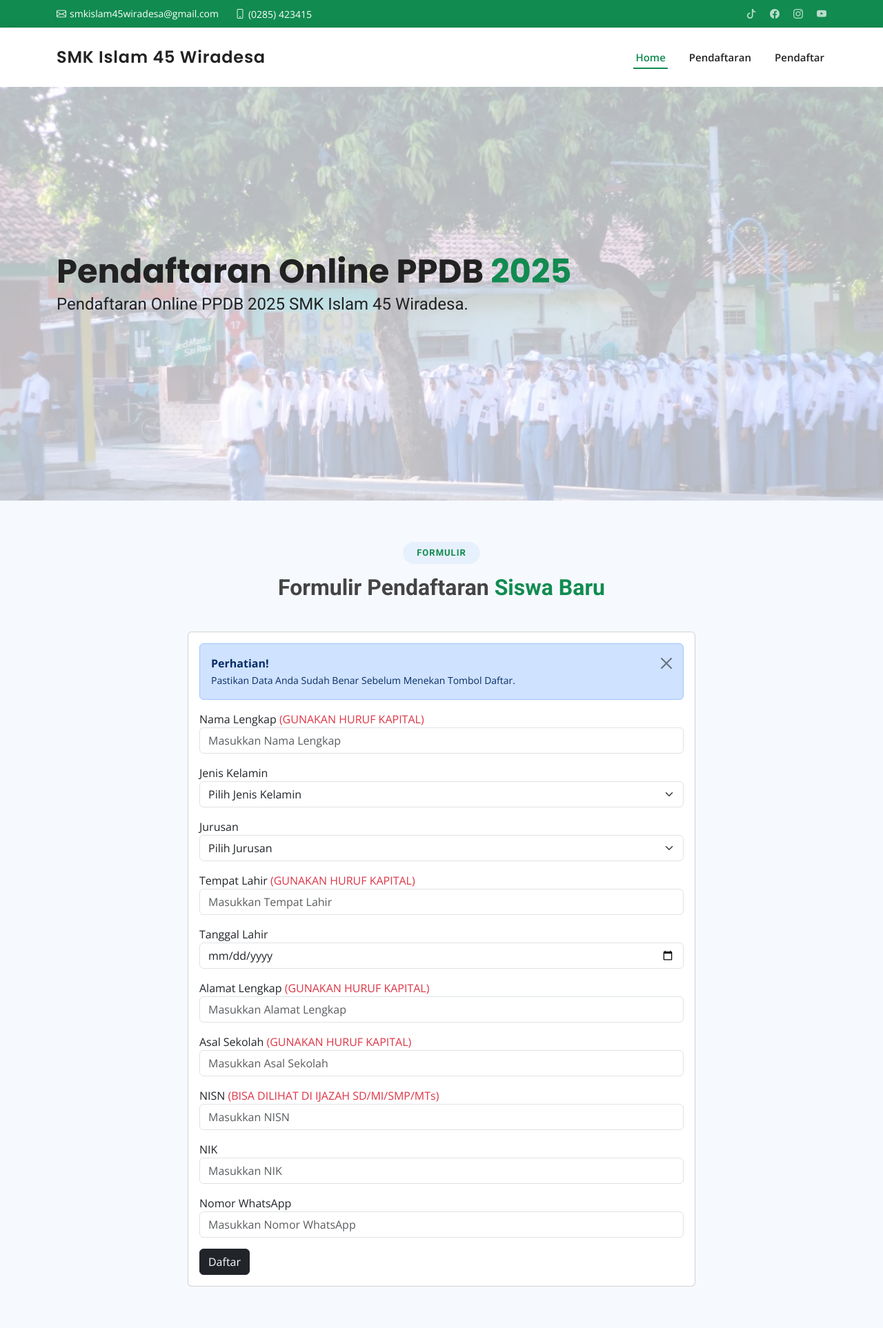
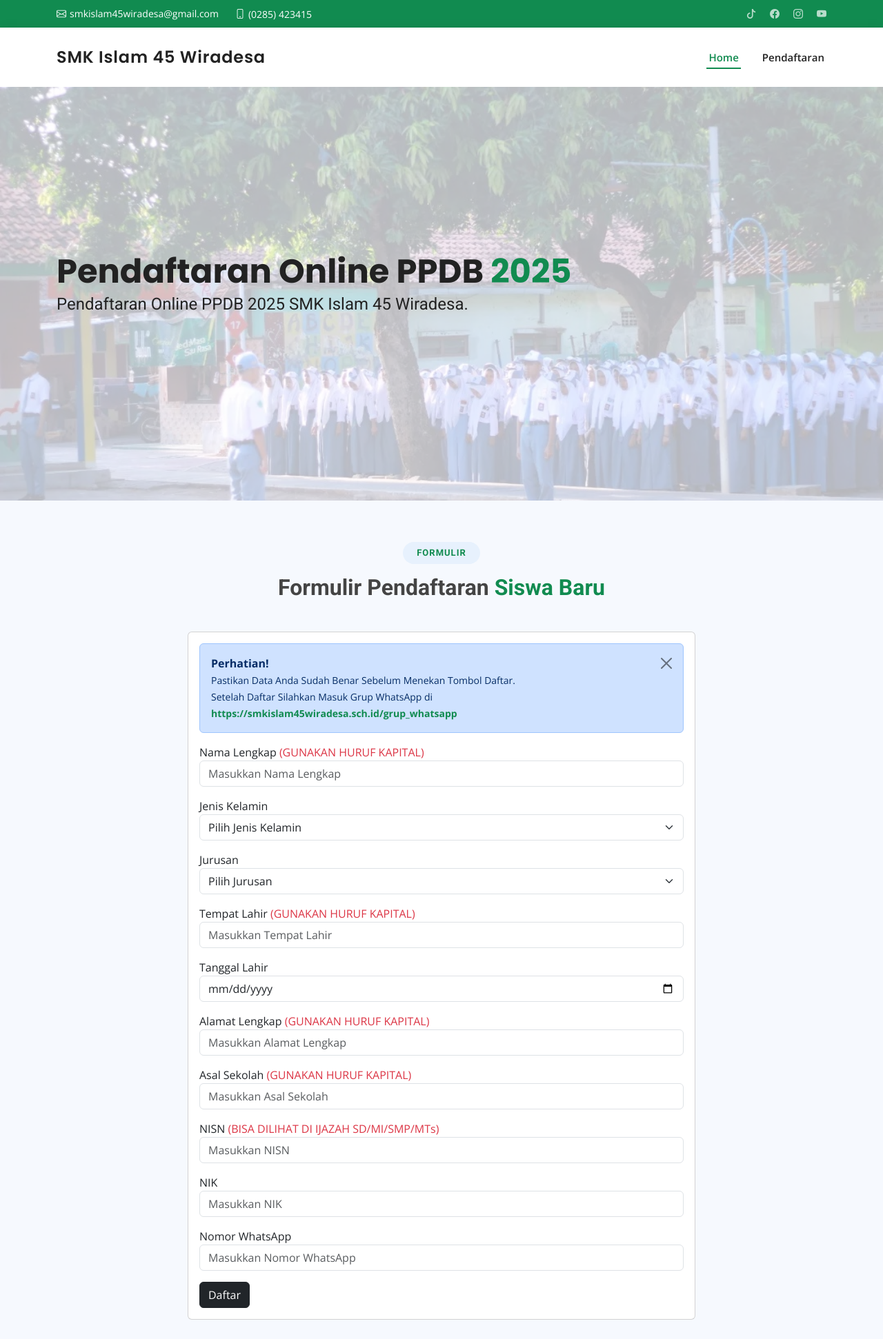
Before and after one commit to rheatkhs/skipatma, a CodeIgniter 4 app: the page made by app/Views/pendaftaran_online.php in a window 1280 px wide. Shown: the top 1942 px of the page at 69% size. Run offline with PHP 8.4 and a stand-in for CodeIgniter, Linux system fonts and the light colour scheme; the template is opened without the code that fills it, so the values that code supplies are empty; some libraries are stand-ins or nearby versions; grey boxes are pictures that could not be loaded.

Commit message:
feat(views): update pendaftaran page with additional information

```diff
--- a/app/Views/pendaftaran_online.php
+++ b/app/Views/pendaftaran_online.php
@@ -48,7 +48,6 @@
                 <ul>
                     <li><a class="nav-link scrollto active" href="#hero">Home</a></li>
                     <li><a class="nav-link scrollto" href="#pendaftaran">Pendaftaran</a></li>
-                    <li><a class="nav-link scrollto" href="#pendaftar">Pendaftar</a></li>
                 </ul>
                 <i class="bi bi-list mobile-nav-toggle"></i>
             </nav>
@@ -84,7 +83,8 @@
                                 <?php endif; ?>
                                 <div class="alert alert-primary alert-dismissible fade show" role="alert">
                                     <strong>Perhatian!</strong> <br>
-                                    <small>Pastikan Data Anda Sudah Benar Sebelum Menekan Tombol Daftar.</small>
+                                    <small>Pastikan Data Anda Sudah Benar Sebelum Menekan Tombol Daftar. <br>
+                                        Setelah Daftar Silahkan Masuk Grup WhatsApp di <a class="fw-bold" href="https://smkislam45wiradesa.sch.id/grup_whatsapp" target="_blank">https://smkislam45wiradesa.sch.id/grup_whatsapp</a></small>
                                     <button type="button" class="btn-close" data-bs-dismiss="alert" aria-label="Close"></button>
                                 </div>
                                 <form action="<?= base_url('storePendaftaran') ?>" method="post">
```
